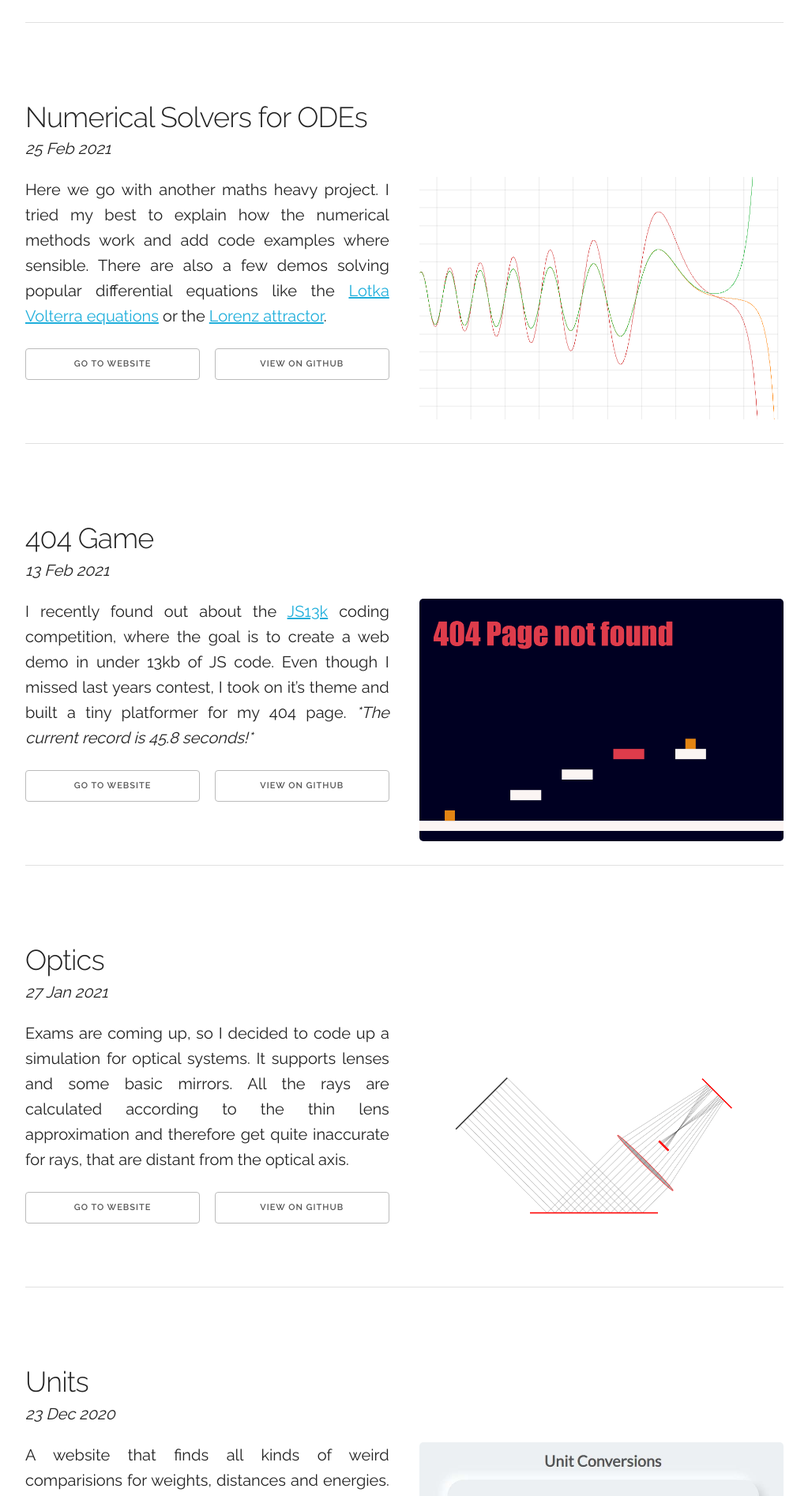
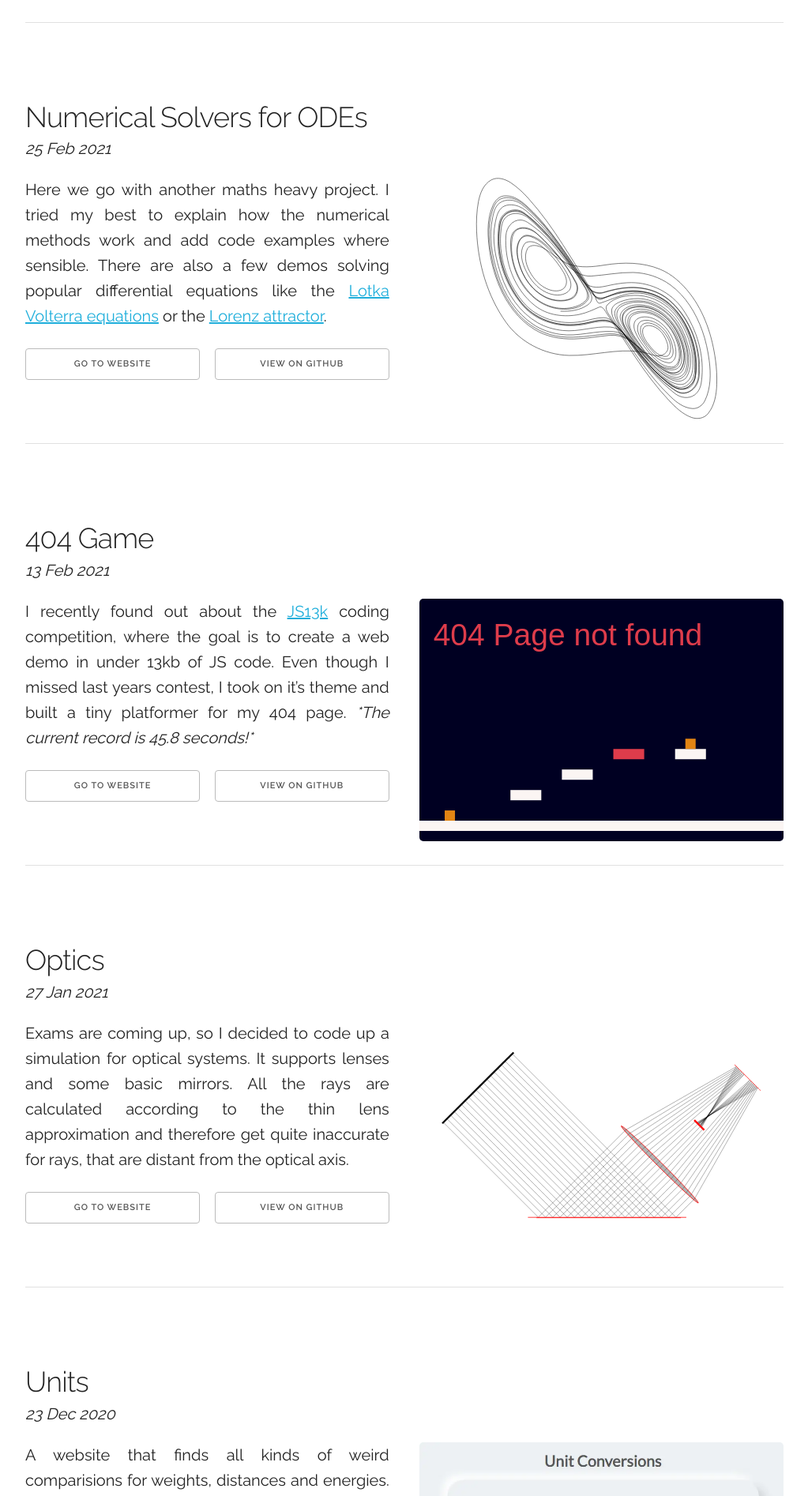
Before and after one commit to missing-user/missing-user.github.io, a Jekyll site: the page built from index.md, in a window 1280 px wide. Shown: the part 1048-2942 px from the top of the page at 79% size, without its empty margins (128-1151 px from the left). Built offline with Jekyll 4.4.1, drawn with Linux system fonts in a browser that asks for light colours.

Commit message:
correct image priority order

```diff
--- a/_layouts/portfolio.html
+++ b/_layouts/portfolio.html
@@ -42,7 +42,7 @@
     <div class="one-half column img_cont">
       <a href="{{ entry.link }}">
         <picture>
-          {% for image in entry.images | reverse %}
+          {% for image in entry.images reversed %}
           {% assign ext = image | split: "." | last %}
           {% if ext == "svg" %}
             {% assign ext = "svg+xml" %}
```
